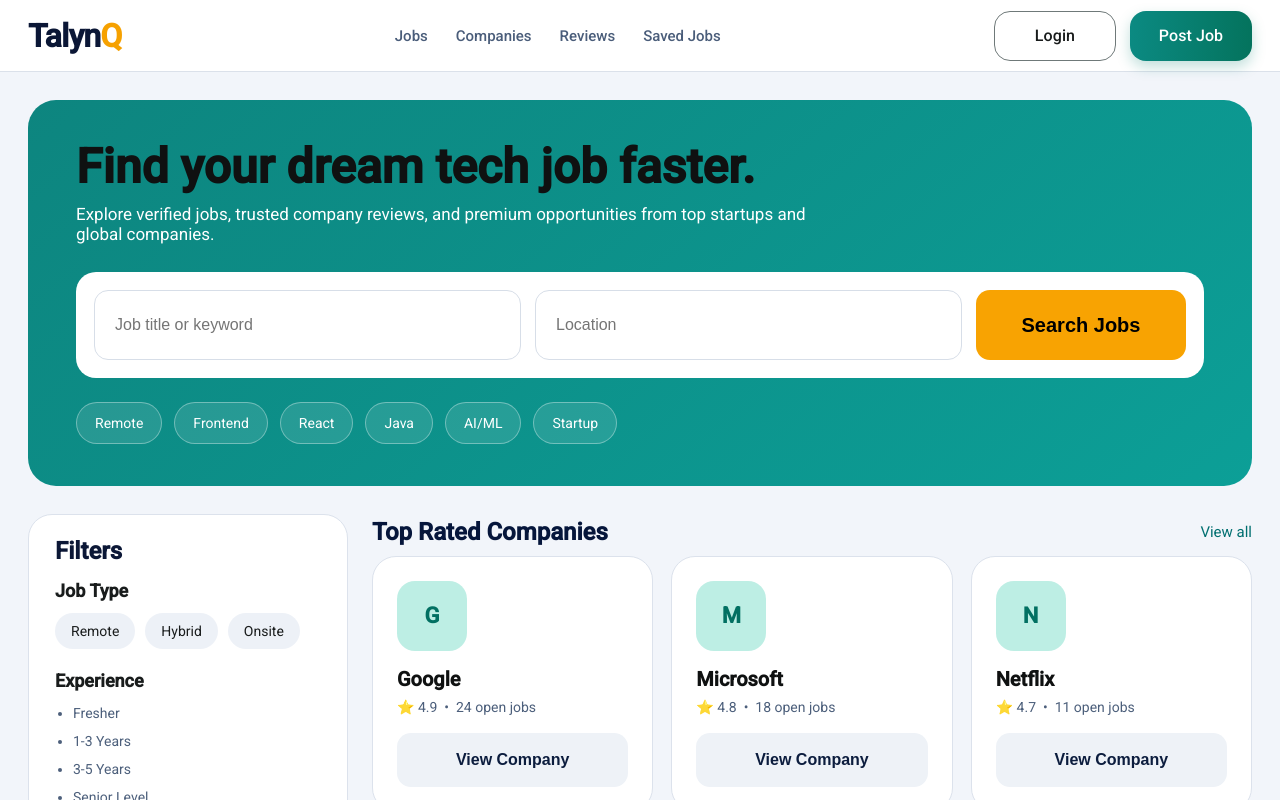
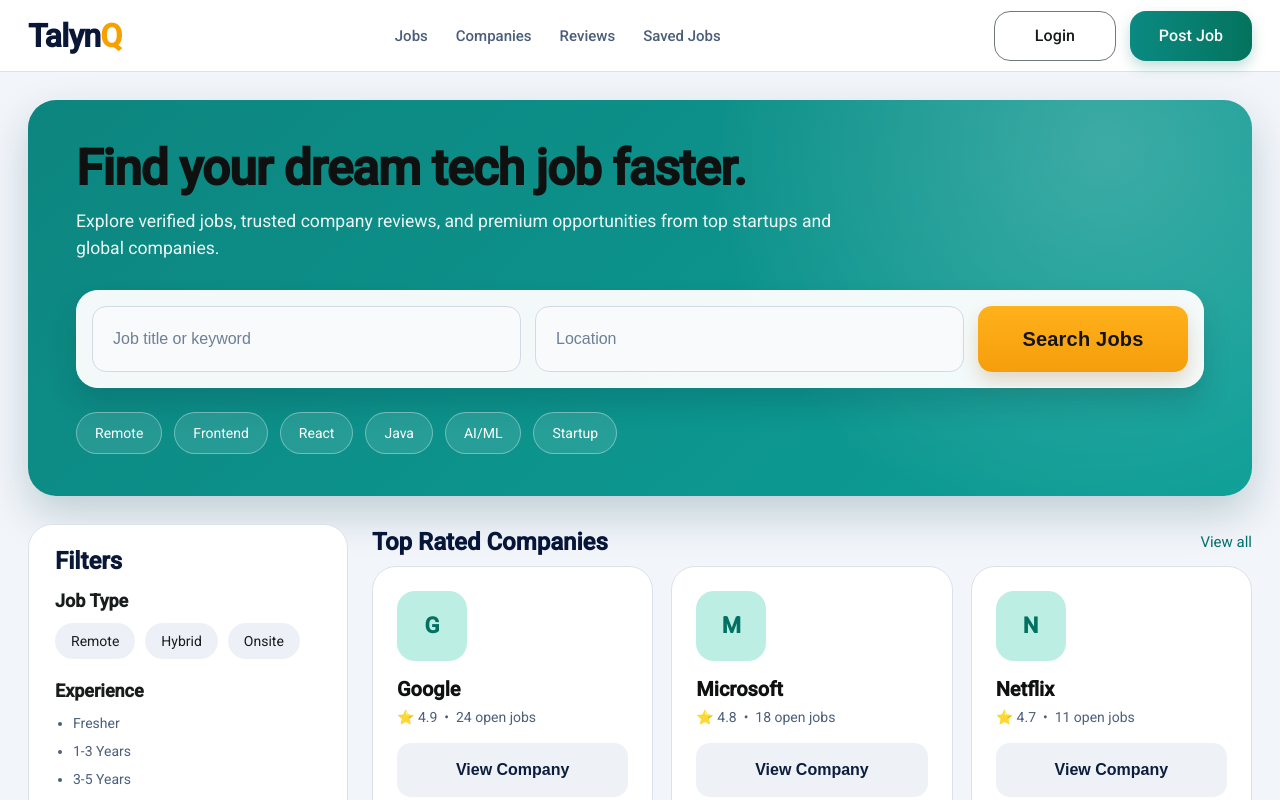
Before and after one commit to codershubham-123/client-job-portal, an Angular app: page /jobs in a window 1280 px wide. Shown: the top 800 px of the page. Built offline with nearby package versions, Linux system fonts and the light colour scheme; no server answers.

Commit message:
Polish jobs hero banner and search form styling

```diff
--- a/src/app/features/jobs/pages/jobs/jobs.scss
+++ b/src/app/features/jobs/pages/jobs/jobs.scss
@@ -4,47 +4,87 @@
 }
 
 .hero {
-  background: linear-gradient(140deg, #0d857f, #0c9f97);
+  background:
+    radial-gradient(circle at 88% 12%, rgba(255, 255, 255, 0.2), transparent 35%),
+    linear-gradient(140deg, #0d857f, #0c9f97);
   border-radius: 28px;
   padding: 42px 48px;
   color: #fff;
   margin-bottom: 28px;
+  box-shadow: 0 18px 42px rgba(7, 74, 84, 0.22);
 
   h1 {
-    font-size: 48px;
+    font-size: clamp(2rem, 4vw, 3.1rem);
     margin: 0 0 12px;
-    line-height: 1.05;
+    line-height: 1.08;
+    letter-spacing: -0.02em;
+    max-width: 720px;
   }
 
   p {
-    font-size: 17px;
+    font-size: 1.1rem;
     max-width: 760px;
     margin: 0 0 28px;
+    line-height: 1.55;
+    color: rgba(255, 255, 255, 0.92);
   }
 }
 
 .search-form {
-  background: #fff;
-  border-radius: 20px;
-  padding: 18px;
+  background: rgba(255, 255, 255, 0.95);
+  border-radius: 22px;
+  padding: 16px;
   display: grid;
   grid-template-columns: 1fr 1fr 210px;
   gap: 14px;
+  box-shadow:
+    inset 0 0 0 1px rgba(255, 255, 255, 0.45),
+    0 16px 28px rgba(4, 39, 49, 0.16);
 
   input {
-    border: 1px solid #d7dee8;
+    border: 1px solid #d1dbe7;
     border-radius: 14px;
-    height: 68px;
+    height: 64px;
     padding: 0 20px;
     font-size: 16px;
+    color: #0f2245;
+    background: #f8fafc;
+    transition: border-color 0.2s ease, box-shadow 0.2s ease, background-color 0.2s ease;
+
+    &::placeholder {
+      color: #6f7f95;
+    }
+
+    &:focus {
+      outline: none;
+      border-color: #00a6a0;
+      box-shadow: 0 0 0 4px rgba(0, 166, 160, 0.16);
+      background: #fff;
+    }
   }
 
   button {
     border: none;
     border-radius: 14px;
-    background: #f8a302;
-    font-size: 20px;
+    background: linear-gradient(180deg, #ffb11b, #f59e0b);
+    font-size: 1.25rem;
     font-weight: 700;
+    color: #151515;
+    cursor: pointer;
+    letter-spacing: 0.01em;
+    transition: transform 0.16s ease, box-shadow 0.16s ease, filter 0.16s ease;
+    box-shadow: 0 10px 20px rgba(148, 81, 2, 0.2);
+
+    &:hover {
+      transform: translateY(-1px);
+      box-shadow: 0 14px 24px rgba(148, 81, 2, 0.25);
+      filter: saturate(1.04);
+    }
+
+    &:active {
+      transform: translateY(0);
+      box-shadow: 0 7px 14px rgba(148, 81, 2, 0.25);
+    }
   }
 }
 
@@ -258,4 +298,28 @@
   .company-cards {
     grid-template-columns: 1fr 1fr;
   }
+
+  .search-form {
+    grid-template-columns: 1fr;
+  }
 }
+
+@media (max-width: 720px) {
+  .jobs-page {
+    padding: 16px;
+  }
+
+  .hero {
+    padding: 28px 20px;
+    border-radius: 22px;
+  }
+
+  .search-form {
+    padding: 12px;
+    gap: 10px;
+  }
+
+  .chips span {
+    padding: 8px 14px;
+  }
+}
```
